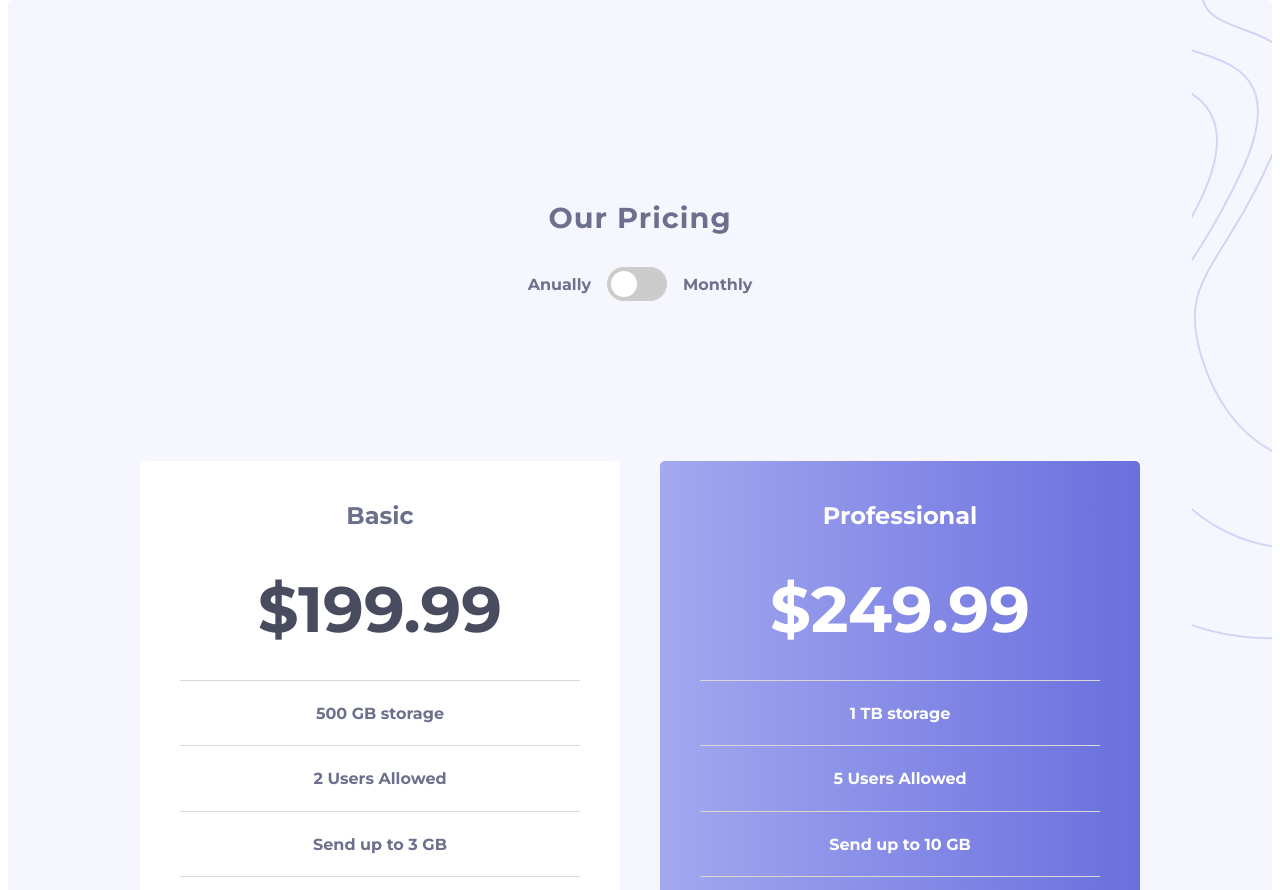
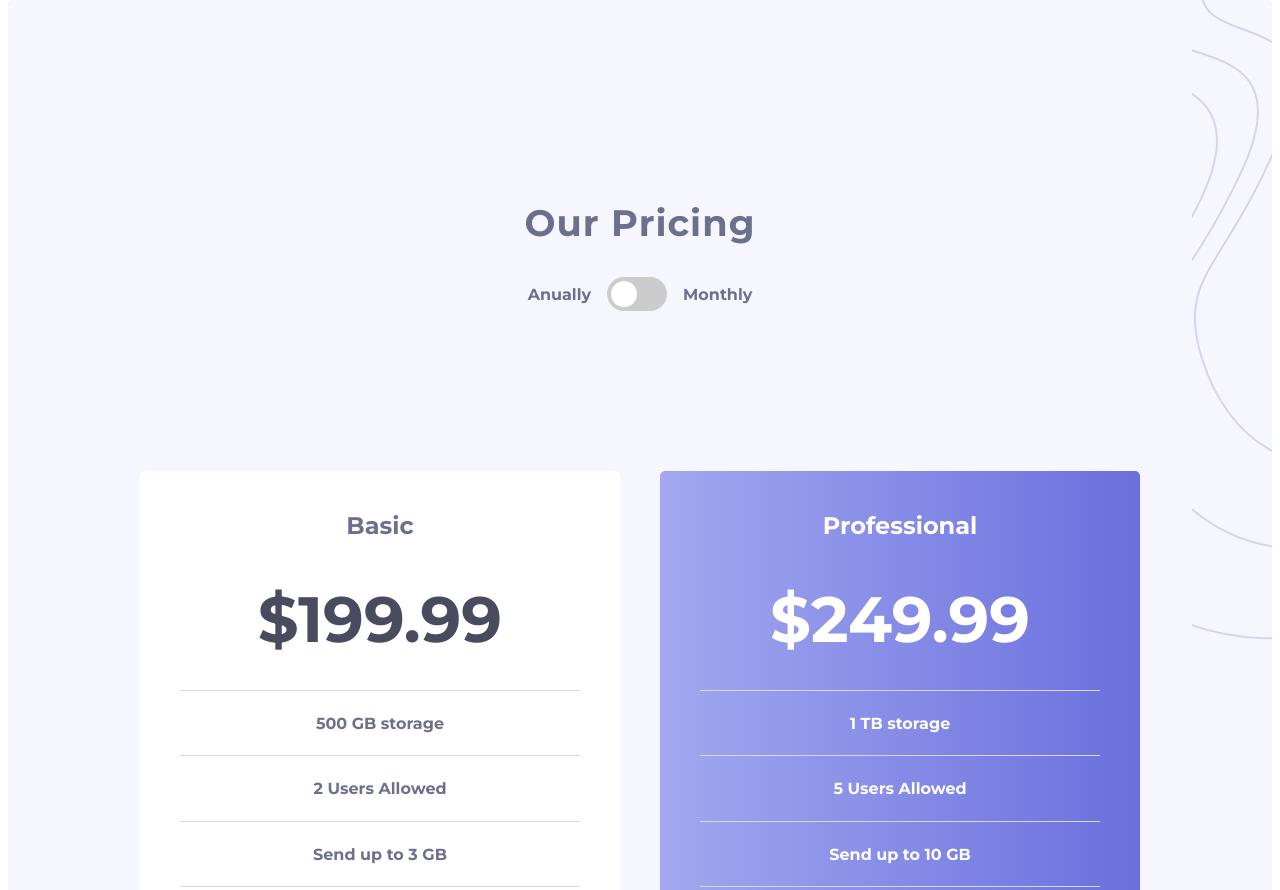
Before and after one commit to jmjjmj994/frontend-mentor-pricing-component, a plain HTML site: page index.html in a window 1280 px wide. Shown: the top 890 px of the page. Drawn offline with Linux system fonts and the light colour scheme.

Commit message:
Adjusted font on header

```diff
--- a/src/style.css
+++ b/src/style.css
@@ -114,7 +114,7 @@ padding-inline:0.5rem;
   gap: 2rem;
   padding-block-start: 1.5rem;
   h1 {
-    font-size: 1.8rem;
+    font-size: 2.3rem;
     color: var(--grayish-blue);
     letter-spacing: 1px;
   }
```
